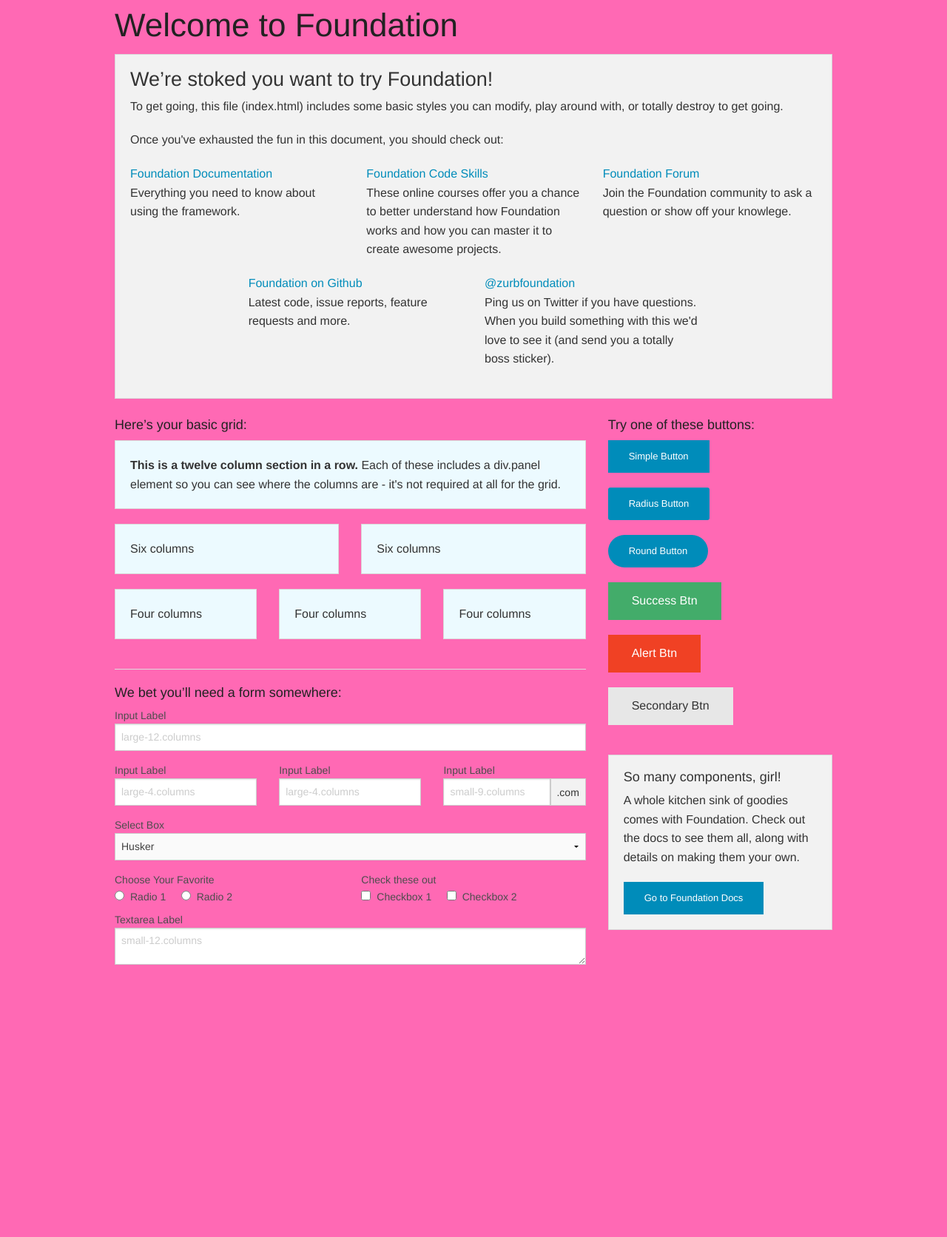
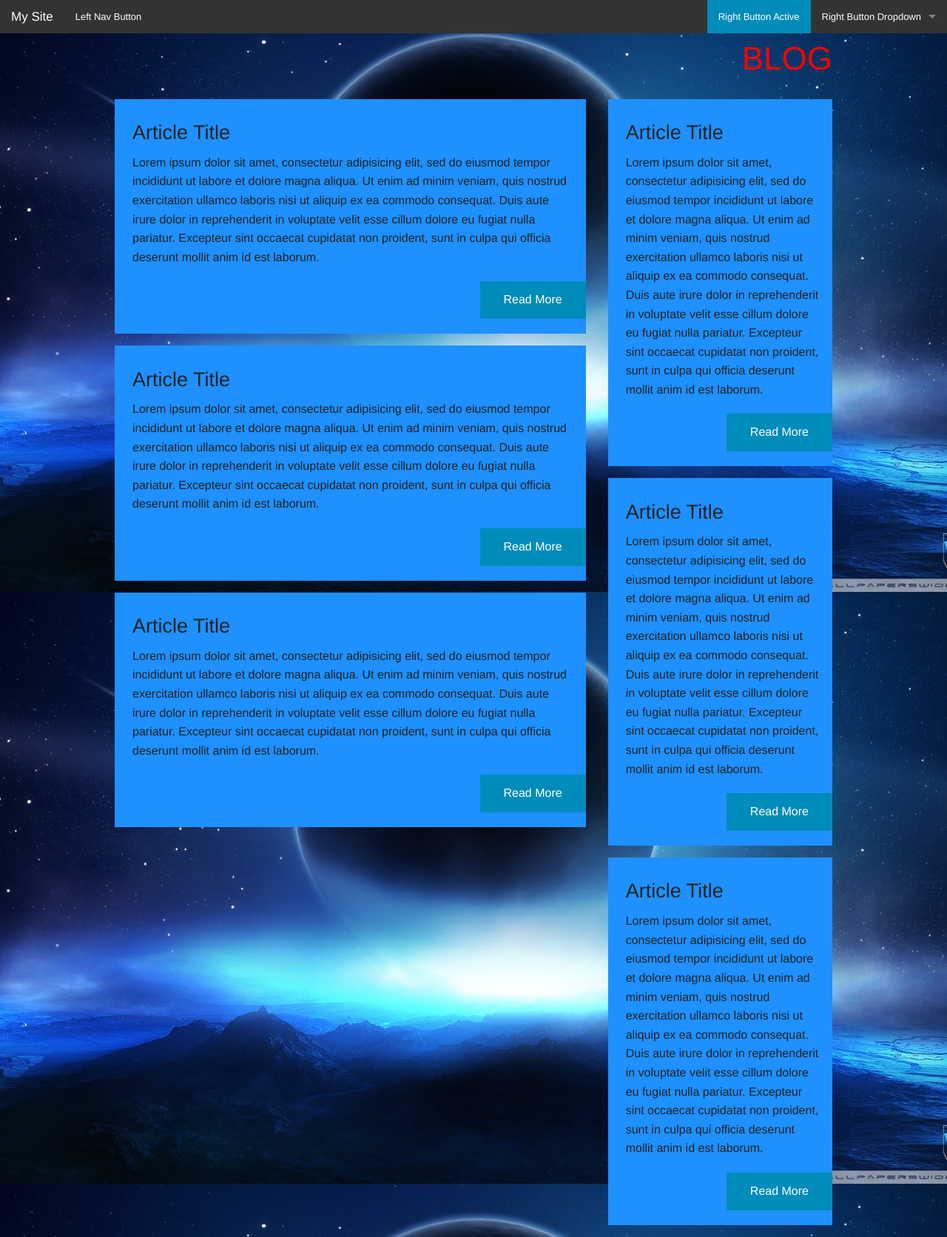
Before and after one commit to ahmedmusawir/final-foundation, a PHP site: page / in a window 1280 px wide. Shown: the whole page at 74% size. Before the commit the page ends 1304 px from the top, so only its background shows below. Run offline with PHP 8.4, Linux system fonts and the light colour scheme.

Commit message:
1st Commit: Blog Page Ongoing...

```diff
--- a/header.php
+++ b/header.php
@@ -3,8 +3,36 @@
   <head>
     <meta charset="utf-8" />
     <meta name="viewport" content="width=device-width, initial-scale=1.0" />
-    <title>Foundation</title>
+    <title>Final Foundation</title>
     <link rel="stylesheet" href="style.css" />
     <script src="bower_components/modernizr/modernizr.js"></script>
   </head>
   <body>
+  <nav class="top-bar" data-topbar role="navigation">
+  <ul class="title-area">
+    <li class="name">
+      <h1><a href="#">My Site</a></h1>
+    </li>
+     <!-- Remove the class "menu-icon" to get rid of menu icon. Take out "Menu" to just have icon alone -->
+    <li class="toggle-topbar menu-icon"><a href="#"><span>Menu</span></a></li>
+  </ul>
+
+  <section class="top-bar-section">
+    <!-- Right Nav Section -->
+    <ul class="right">
+      <li class="active"><a href="#">Right Button Active</a></li>
+      <li class="has-dropdown">
+        <a href="#">Right Button Dropdown</a>
+        <ul class="dropdown">
+          <li><a href="#">First link in dropdown</a></li>
+          <li class="active"><a href="#">Active link in dropdown</a></li>
+        </ul>
+      </li>
+    </ul>
+
+    <!-- Left Nav Section -->
+    <ul class="left">
+      <li><a href="#">Left Nav Button</a></li>
+    </ul>
+  </section>
+</nav>
--- a/index.php
+++ b/index.php
@@ -1,159 +1,139 @@
  <?php include "header.php" ?>
 
-    <div class="row">
+<header id="header" class="">
+
+  <div class="row header-row">
     <div class="large-12 columns">
-        <h1>Welcome to Foundation</h1>
+      <h1 class="right">BLOG</h1>
     </div>
   </div>
 
-    <div class="row">
-      <div class="large-12 columns">
-        <div class="panel">
-          <h3>We&rsquo;re stoked you want to try Foundation! </h3>
-          <p>To get going, this file (index.html) includes some basic styles you can modify, play around with, or totally destroy to get going.</p>
-          <p>Once you've exhausted the fun in this document, you should check out:</p>
-          <div class="row">
-            <div class="large-4 medium-4 columns">
-              <p><a href="http://foundation.zurb.com/docs">Foundation Documentation</a><br />Everything you need to know about using the framework.</p>
+</header><!-- /header -->
+
+<section class="main-content">
+
+
+
+    <div class="row content-row">
+
+     <div class="large-8 medium-8 columns ">
+
+        <section class="content-col">
+
+          <article class="blog-index-block clearfix">
+            <div class="blog-index-content">
+              <h3>Article Title</h3>
+              <p>
+                Lorem ipsum dolor sit amet, consectetur adipisicing elit, sed do eiusmod
+                tempor incididunt ut labore et dolore magna aliqua. Ut enim ad minim veniam,
+                quis nostrud exercitation ullamco laboris nisi ut aliquip ex ea commodo
+                consequat. Duis aute irure dolor in reprehenderit in voluptate velit esse
+                cillum dolore eu fugiat nulla pariatur. Excepteur sint occaecat cupidatat non
+                proident, sunt in culpa qui officia deserunt mollit anim id est laborum.
+              </p>
             </div>
-            <div class="large-4 medium-4 columns">
-              <p><a href="http://zurb.com/university/code-skills">Foundation Code Skills</a><br />These online courses offer you a chance to better understand how Foundation works and how you can master it to create awesome projects.</p>
+            <a href="#" class="button right" title="">Read More</a>
+
+          </article>
+
+          <article class="blog-index-block clearfix">
+            <div class="blog-index-content">
+              <h3>Article Title</h3>
+              <p>
+                Lorem ipsum dolor sit amet, consectetur adipisicing elit, sed do eiusmod
+                tempor incididunt ut labore et dolore magna aliqua. Ut enim ad minim veniam,
+                quis nostrud exercitation ullamco laboris nisi ut aliquip ex ea commodo
+                consequat. Duis aute irure dolor in reprehenderit in voluptate velit esse
+                cillum dolore eu fugiat nulla pariatur. Excepteur sint occaecat cupidatat non
+                proident, sunt in culpa qui officia deserunt mollit anim id est laborum.
+              </p>
             </div>
-            <div class="large-4 medium-4 columns">
-              <p><a href="http://foundation.zurb.com/forum">Foundation Forum</a><br />Join the Foundation community to ask a question or show off your knowlege.</p>
+            <a href="#" class="button right" title="">Read More</a>
+
+          </article>
+
+          <article class="blog-index-block clearfix">
+            <div class="blog-index-content">
+              <h3>Article Title</h3>
+              <p>
+                Lorem ipsum dolor sit amet, consectetur adipisicing elit, sed do eiusmod
+                tempor incididunt ut labore et dolore magna aliqua. Ut enim ad minim veniam,
+                quis nostrud exercitation ullamco laboris nisi ut aliquip ex ea commodo
+                consequat. Duis aute irure dolor in reprehenderit in voluptate velit esse
+                cillum dolore eu fugiat nulla pariatur. Excepteur sint occaecat cupidatat non
+                proident, sunt in culpa qui officia deserunt mollit anim id est laborum.
+              </p>
             </div>
+            <a href="#" class="button right" title="">Read More</a>
+
+          </article>
+
+        </section>
+
      </div>
-          <div class="row">
-            <div class="large-4 medium-4 medium-push-2 columns">
-              <p><a href="http://github.com/zurb/foundation">Foundation on Github</a><br />Latest code, issue reports, feature requests and more.</p>
+
+        <div class="large-4 medium-4 columns ">
+
+          <section class="sidebar-col">
+
+            <article class="sidebar-block clearfix">
+
+              <div class="sidebar-content">
+                <h3>Article Title</h3>
+                  <p>
+                    Lorem ipsum dolor sit amet, consectetur adipisicing elit, sed do eiusmod
+                    tempor incididunt ut labore et dolore magna aliqua. Ut enim ad minim veniam,
+                    quis nostrud exercitation ullamco laboris nisi ut aliquip ex ea commodo
+                    consequat. Duis aute irure dolor in reprehenderit in voluptate velit esse
+                    cillum dolore eu fugiat nulla pariatur. Excepteur sint occaecat cupidatat non
+                    proident, sunt in culpa qui officia deserunt mollit anim id est laborum.
+                  </p>
               </div>
-            <div class="large-4 medium-4 medium-pull-2 columns">
-              <p><a href="https://twitter.com/ZURBfoundation">@zurbfoundation</a><br />Ping us on Twitter if you have questions. When you build something with this we'd love to see it (and send you a totally boss sticker).</p>
+              <a href="#" class="button right" title="">Read More</a>
+
+            </article>
+
+            <article class="sidebar-block clearfix">
+
+              <div class="sidebar-content">
+                <h3>Article Title</h3>
+                  <p>
+                    Lorem ipsum dolor sit amet, consectetur adipisicing elit, sed do eiusmod
+                    tempor incididunt ut labore et dolore magna aliqua. Ut enim ad minim veniam,
+                    quis nostrud exercitation ullamco laboris nisi ut aliquip ex ea commodo
+                    consequat. Duis aute irure dolor in reprehenderit in voluptate velit esse
+                    cillum dolore eu fugiat nulla pariatur. Excepteur sint occaecat cupidatat non
+                    proident, sunt in culpa qui officia deserunt mollit anim id est laborum.
+                  </p>
               </div>
+              <a href="#" class="button right" title="">Read More</a>
+
+            </article>
+
+            <article class="sidebar-block clearfix">
+
+              <div class="sidebar-content">
+                <h3>Article Title</h3>
+                  <p>
+                    Lorem ipsum dolor sit amet, consectetur adipisicing elit, sed do eiusmod
+                    tempor incididunt ut labore et dolore magna aliqua. Ut enim ad minim veniam,
+                    quis nostrud exercitation ullamco laboris nisi ut aliquip ex ea commodo
+                    consequat. Duis aute irure dolor in reprehenderit in voluptate velit esse
+                    cillum dolore eu fugiat nulla pariatur. Excepteur sint occaecat cupidatat non
+                    proident, sunt in culpa qui officia deserunt mollit anim id est laborum.
+                  </p>
               </div>
-        </div>
+              <a href="#" class="button right" title="">Read More</a>
+
+            </article>
+
+          </section>
+
         </div>
     </div>
 
-    <div class="row">
-      <div class="large-8 medium-8 columns">
-        <h5>Here&rsquo;s your basic grid:</h5>
-        <!-- Grid Example -->
 
-        <div class="row">
-          <div class="large-12 columns">
-            <div class="callout panel">
-              <p><strong>This is a twelve column section in a row.</strong> Each of these includes a div.panel element so you can see where the columns are - it's not required at all for the grid.</p>
-            </div>
-          </div>
-        </div>
-        <div class="row">
-          <div class="large-6 medium-6 columns">
-            <div class="callout panel">
-              <p>Six columns</p>
-            </div>
-          </div>
-          <div class="large-6 medium-6 columns">
-            <div class="callout panel">
-              <p>Six columns</p>
-            </div>
-          </div>
-        </div>
-        <div class="row">
-          <div class="large-4 medium-4 small-4 columns">
-            <div class="callout panel">
-              <p>Four columns</p>
-            </div>
-          </div>
-          <div class="large-4 medium-4 small-4 columns">
-            <div class="callout panel">
-              <p>Four columns</p>
-            </div>
-          </div>
-          <div class="large-4 medium-4 small-4 columns">
-            <div class="callout panel">
-              <p>Four columns</p>
-            </div>
-          </div>
-        </div>
+</section>
 
-        <hr />
-
-        <h5>We bet you&rsquo;ll need a form somewhere:</h5>
-        <form>
-          <div class="row">
-            <div class="large-12 columns">
-              <label>Input Label</label>
-              <input type="text" placeholder="large-12.columns" />
-            </div>
-          </div>
-          <div class="row">
-            <div class="large-4 medium-4 columns">
-              <label>Input Label</label>
-              <input type="text" placeholder="large-4.columns" />
-            </div>
-            <div class="large-4 medium-4 columns">
-              <label>Input Label</label>
-              <input type="text" placeholder="large-4.columns" />
-            </div>
-            <div class="large-4 medium-4 columns">
-              <div class="row collapse">
-                <label>Input Label</label>
-                <div class="small-9 columns">
-                  <input type="text" placeholder="small-9.columns" />
-                </div>
-                <div class="small-3 columns">
-                  <span class="postfix">.com</span>
-                </div>
-              </div>
-            </div>
-          </div>
-          <div class="row">
-            <div class="large-12 columns">
-              <label>Select Box</label>
-              <select>
-                <option value="husker">Husker</option>
-                <option value="starbuck">Starbuck</option>
-                <option value="hotdog">Hot Dog</option>
-                <option value="apollo">Apollo</option>
-              </select>
-            </div>
-          </div>
-          <div class="row">
-            <div class="large-6 medium-6 columns">
-              <label>Choose Your Favorite</label>
-              <input type="radio" name="pokemon" value="Red" id="pokemonRed"><label for="pokemonRed">Radio 1</label>
-              <input type="radio" name="pokemon" value="Blue" id="pokemonBlue"><label for="pokemonBlue">Radio 2</label>
-            </div>
-            <div class="large-6 medium-6 columns">
-              <label>Check these out</label>
-              <input id="checkbox1" type="checkbox"><label for="checkbox1">Checkbox 1</label>
-              <input id="checkbox2" type="checkbox"><label for="checkbox2">Checkbox 2</label>
-            </div>
-          </div>
-          <div class="row">
-            <div class="large-12 columns">
-              <label>Textarea Label</label>
-              <textarea placeholder="small-12.columns"></textarea>
-            </div>
-          </div>
-        </form>
-      </div>
-
-      <div class="large-4 medium-4 columns">
-        <h5>Try one of these buttons:</h5>
-        <p><a href="#" class="small button">Simple Button</a><br/>
-        <a href="#" class="small radius button">Radius Button</a><br/>
-        <a href="#" class="small round button">Round Button</a><br/>
-        <a href="#" class="medium success button">Success Btn</a><br/>
-        <a href="#" class="medium alert button">Alert Btn</a><br/>
-        <a href="#" class="medium secondary button">Secondary Btn</a></p>
-        <div class="panel">
-          <h5>So many components, girl!</h5>
-          <p>A whole kitchen sink of goodies comes with Foundation. Check out the docs to see them all, along with details on making them your own.</p>
-          <a href="http://foundation.zurb.com/docs/" class="small button">Go to Foundation Docs</a>
-        </div>
-      </div>
-    </div>
 
  <?php include "footer.php" ?>
--- a/scss/_custom.scss
+++ b/scss/_custom.scss
@@ -1,6 +1,82 @@
 // MY CUSTOM CSS
 body {
-	color: red;
-	background-color: hotpink;
+	// color: red;
+	// background-color: hotpink;
+	 background: url(images/bg-universe-2.jpg) no-repeat center center fixed;
+	  -webkit-background-size: cover;
+	  -moz-background-size: cover;
+	  -o-background-size: cover;
+	  background-size: cover;
 
 }
+
+header {
+	h1 {
+		color: red;
+	}
+	.header-row {
+		background: yellow;
+		margin-bottom: 1em;
+		background: transparent;
+	}
+}
+
+/**
+*
+* Blog Layout
+*
+**/
+
+.content-row {
+	background: transparent;
+	height: 300px;
+	margin-bottom: 1em;
+
+	.content-col {
+		background: transparent;
+		height: 100%;
+	}
+
+	.sidebar-col {
+		background: transparent;
+		height: 100%;
+	}
+}
+
+/**
+*
+* Blog Block
+*
+**/
+
+.blog-index-block {
+	background: dodgerblue;
+		margin-bottom: 1rem;
+		// border: 1px solid red;
+
+	.blog-index-content {
+		padding-top: 1.5rem;
+		padding-left: 1.5rem;
+		padding-right: 1rem;
+		// border: 1px solid yellow;
+	}
+}
+
+/**
+*
+* Sidebar Content
+*
+**/
+.sidebar-block {
+	margin-bottom: 1rem;
+	background: dodgerblue;
+		// border: 1px solid yellow;
+
+	.sidebar-content {
+		background: dodgerblue;
+		padding-top: 1.5rem;
+		padding-left: 1.5rem;
+		padding-right: 1rem;
+		// border: 1px solid red;
+	}
+}
--- a/scss/_settings.scss
+++ b/scss/_settings.scss
@@ -152,14 +152,15 @@
 // - - - - - - - - - - - - - - - - - - - - - - - - -
 
 // $small-breakpoint:  em-calc(640);
+$medium-breakpoint: em-calc(768);
 // $medium-breakpoint: em-calc(1024);
-// $large-breakpoint:  em-calc(1440);
-// $xlarge-breakpoint: em-calc(1920);
+$large-breakpoint:  em-calc(1440);
+$xlarge-breakpoint: em-calc(1920);
 
 // $small-range:   (0, $small-breakpoint);
 // $medium-range:  ($small-breakpoint  + em-calc(1), $medium-breakpoint);
-// $large-range:   ($medium-breakpoint + em-calc(1), $large-breakpoint);
-// $xlarge-range:  ($large-breakpoint  + em-calc(1), $xlarge-breakpoint);
+$large-range:   ($medium-breakpoint + em-calc(1), $large-breakpoint);
+$xlarge-range:  ($large-breakpoint  + em-calc(1), $xlarge-breakpoint);
 // $xxlarge-range: ($xlarge-breakpoint + em-calc(1), em-calc(99999999));
 
 // $screen: "only screen";
```
Also changed, not shown: images/bg-universe-1.jpg (added), images/bg-universe-2.jpg (added), style.css. Lines whose indentation alone changed are shown as unchanged.
